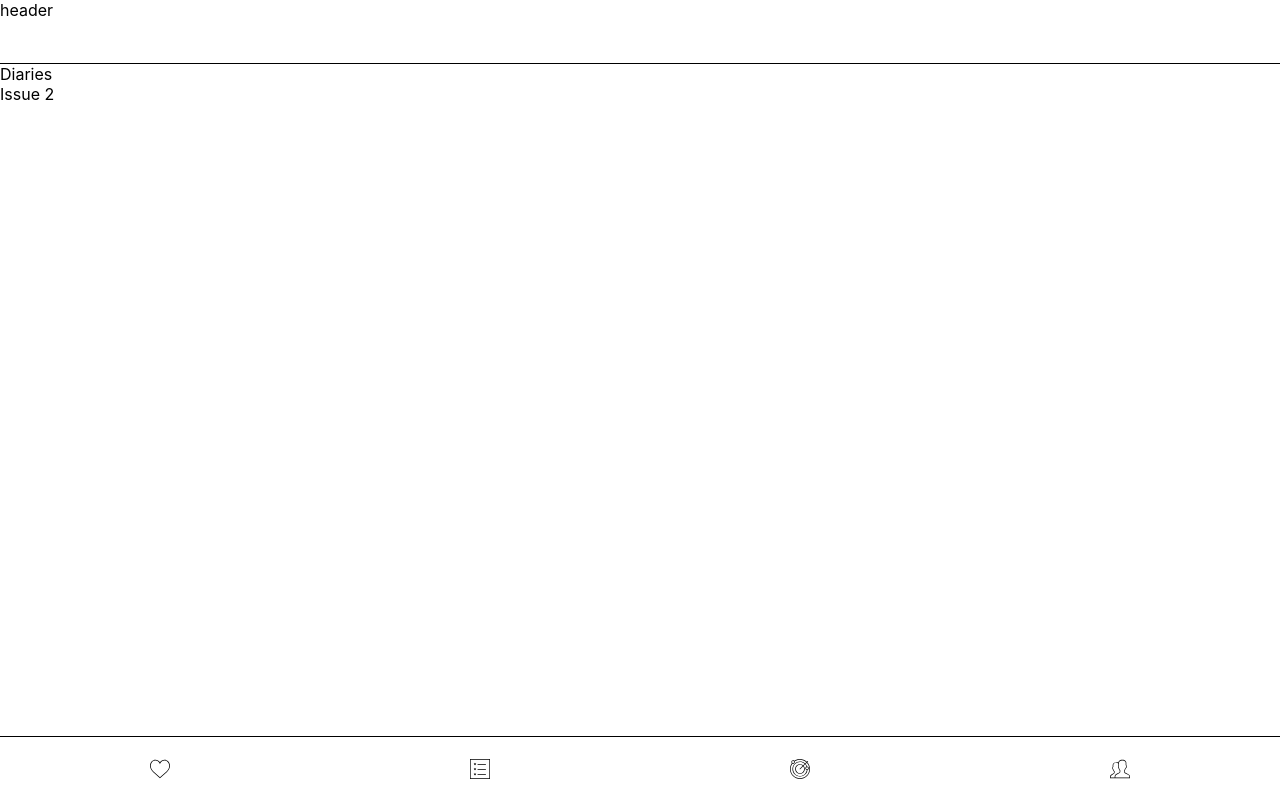
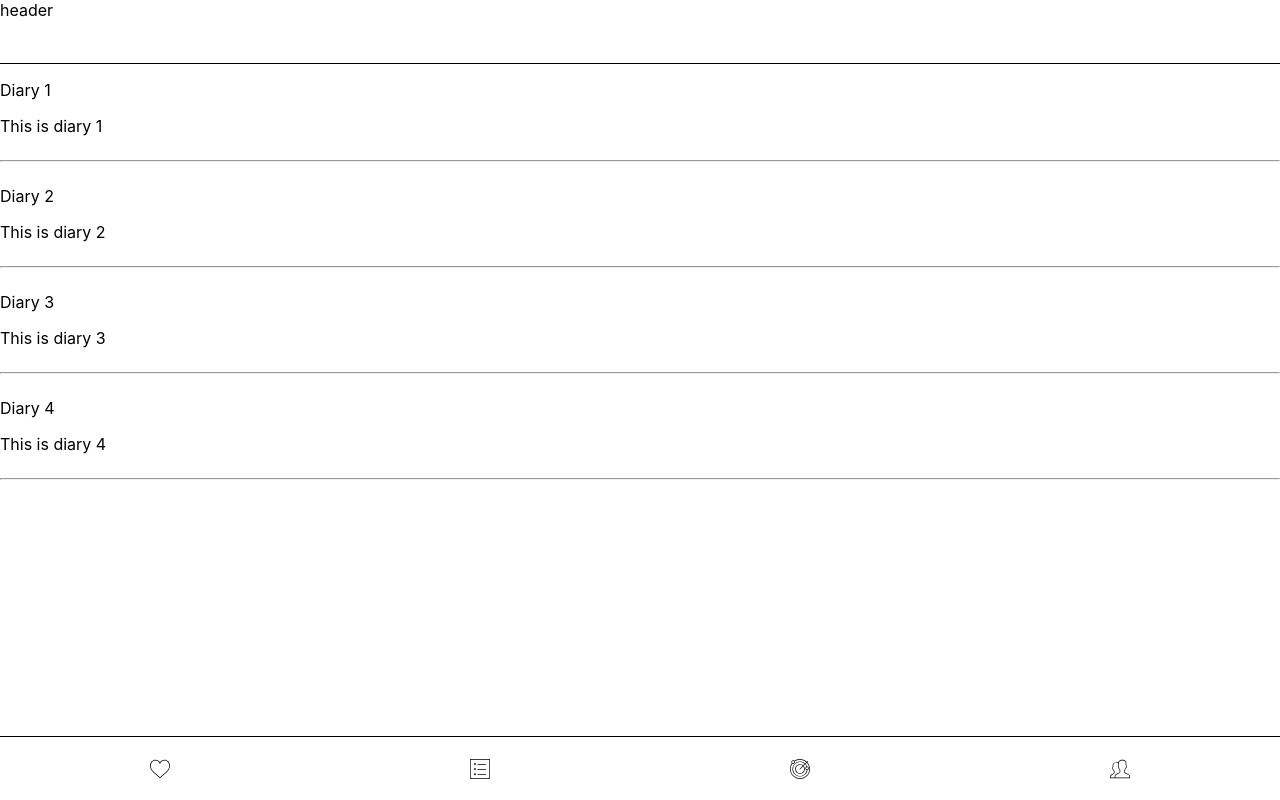
Before and after one commit to r-4bb1t/connecthon, a Next.js app: page /diary in a window 1280 px wide. Built offline with nearby package versions, Linux system fonts and the light colour scheme.

Commit message:
diary list template created

```diff
--- /dev/null
+++ b/components/diary/diarylist.tsx
@@ -0,0 +1,23 @@
+import React from "react";
+import Divider from "../divider";
+import DiaryRow from "./diaryrow";
+
+const DiaryList = ({ diaries }: any) => {
+  //   console.log(diaries);
+  return (
+    // <>
+    //   <div>DiaryList</div>
+    //   <div>Issue 2</div>
+    // </>
+    <>
+      {diaries.map((diary: any) => (
+        <>
+          <DiaryRow key={diary.id} diary={diary} />
+          <Divider />
+        </>
+      ))}
+    </>
+  );
+};
+
+export default DiaryList;
--- /dev/null
+++ b/components/diary/diaryrow.tsx
@@ -0,0 +1,20 @@
+import React from "react";
+import styled from "styled-components";
+
+const DiaryRow = ({ diary }: any) => {
+  console.log(diary);
+  return (
+    <Container>
+      <DiaryTitle>{diary.title}</DiaryTitle>
+      <DiaryDescription>{diary.description}</DiaryDescription>
+    </Container>
+  );
+};
+
+const Container = styled.div``;
+
+const DiaryTitle = styled.p``;
+
+const DiaryDescription = styled.p``;
+
+export default DiaryRow;
--- /dev/null
+++ b/components/divider.tsx
@@ -0,0 +1,12 @@
+import React from "react";
+import styled from "styled-components";
+
+const Divider: any = () => {
+  return <NewHr />;
+};
+
+const NewHr = styled.hr`
+  width: 100vw;
+`;
+
+export default Divider;
--- a/pages/diary.tsx
+++ b/pages/diary.tsx
@@ -1,12 +1,37 @@
 import type { NextPage } from "next";
-import React from "react";
+import React, { useState } from "react";
+import DiaryList from "../components/diary/diarylist";
 import Layout from "../components/layout";
 
+const Data: any = [
+  {
+    id: "1",
+    title: "Diary 1",
+    description: "This is diary 1",
+  },
+  {
+    id: "2",
+    title: "Diary 2",
+    description: "This is diary 2",
+  },
+  {
+    id: "3",
+    title: "Diary 3",
+    description: "This is diary 3",
+  },
+  {
+    id: "4",
+    title: "Diary 4",
+    description: "This is diary 4",
+  },
+];
+
 const Diary: NextPage = () => {
+  const [diaries, setDiaries] = useState(Data);
+
   return (
     <Layout>
-      <div>Diaries</div>
-      <div>Issue 2</div>
+      <DiaryList diaries={diaries} />
     </Layout>
   );
 };
```
